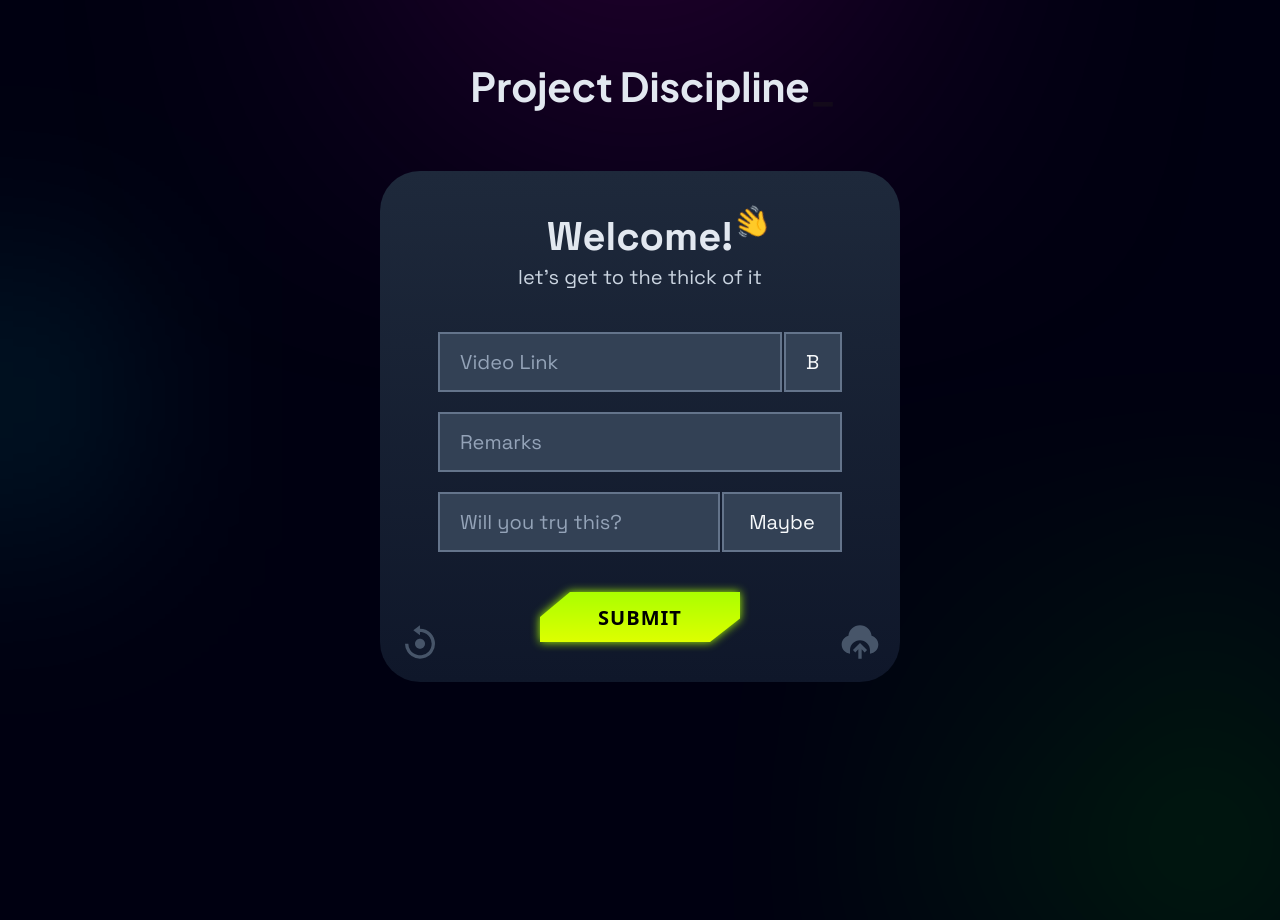
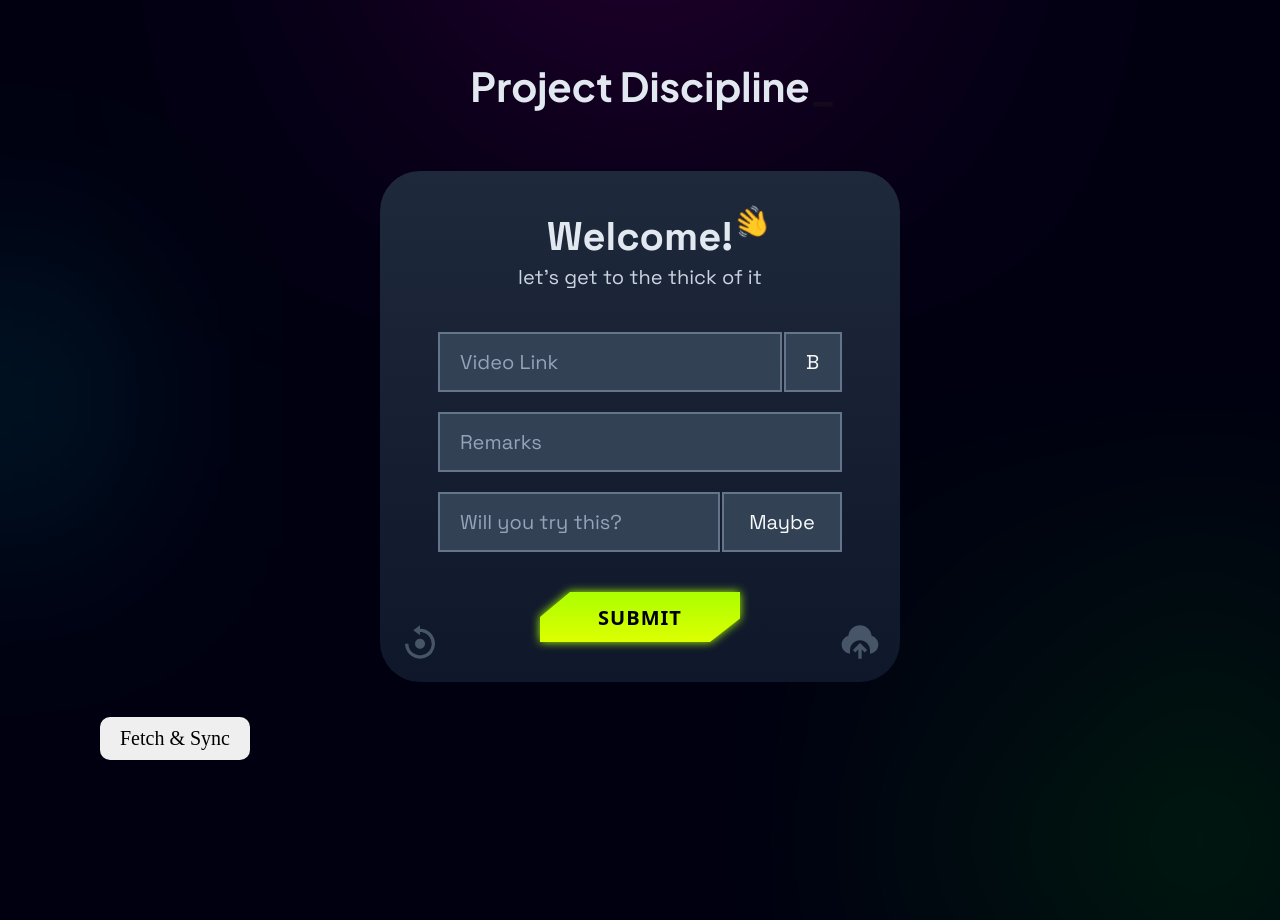
Before and after one commit to iBasnet/Project-Discipline, a React (Vite) app in the folder frontend/: page / in a window 1280 px wide. Built offline with nearby package versions, Linux system fonts and the light colour scheme; a web font is replaced by a local one.

Commit message:
update do

```diff
--- a/frontend/src/components/Hero.tsx
+++ b/frontend/src/components/Hero.tsx
@@ -102,6 +102,7 @@ export default function Hero() {
                 </div>
             </form>
             {showAlert && <Alerts setShowAlert={setShowAlert} />}
+            <button className="fs" title="syncs documents from mongodb to a local file using file management">Fetch & Sync</button>
         </section >
     )
 }
--- a/frontend/src/index.css
+++ b/frontend/src/index.css
@@ -252,3 +252,18 @@ section.hero {
     transform: translate(0%, 75%);
     z-index: -10;
 }
+
+.fs {
+    position: absolute;
+    bottom: 2rem;
+    left: 5rem;
+    padding: .5em 1em;
+    border-radius: .5em;
+    outline: none;
+    border: none;
+    transition: all 0.3s ease;
+}
+
+.fs:hover {
+    opacity: 75%;
+}
```
Also changed, not shown: 1 other file (tests, documents, lock files or other folders).
